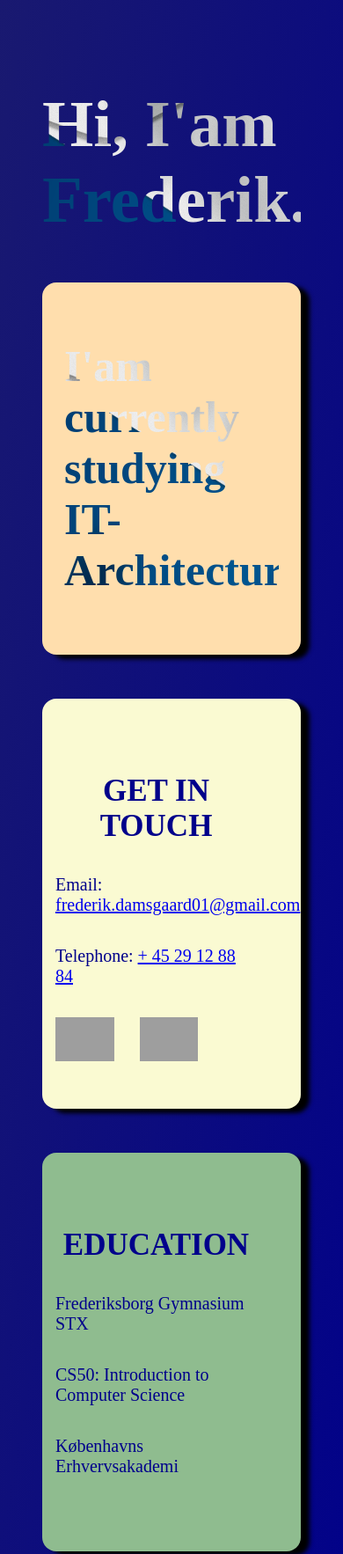
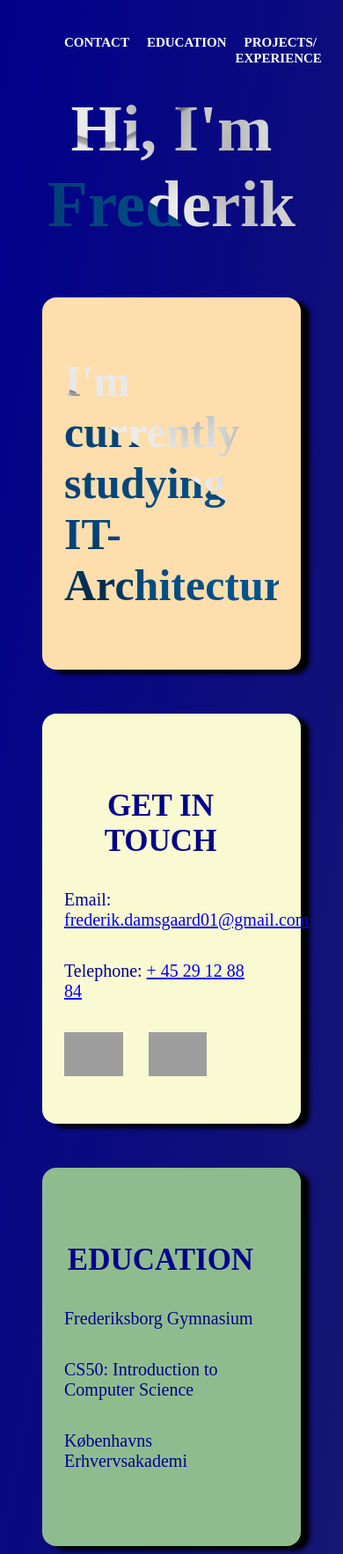
Before and after one commit to Fred062f/portfolio, a plain HTML site: page index.html in a window 390 px wide. Shown: the top 1766 px of the page at 88% size. Drawn offline with Linux system fonts and the light colour scheme; grey boxes are pictures that could not be loaded.

Commit message:
Added navbar

```diff
--- a/index.html
+++ b/index.html
@@ -2,21 +2,30 @@
 <html lang="en">
 <head>
     <meta charset="UTF-8">
-    <title>Portofolio</title>
+    <title>Portfolio</title>
     <meta name="viewport" content="width=device-width, initial-scale=1" />
     <link rel="stylesheet" href="styles.css">
 </head>
 <body>
     <header>
+        <nav>
+            <ul>
+                <li><a href="#contact">Contact</a></li>
+                <li><a href="#education">Education</a></li>
+                <li><a href="#projects">Projects/<br id="newline">Experience</a></li>
+            </ul>
+        </nav>
+    </header>
+    <section class="heading-container">
         <div class="flex-item-left">
-            <h1>Hi, I'am<br id="name">Frederik.</h1>
+            <h1>Hi, I'm<br>Frederik</h1>
         </div>
         <div class="flex-item-right">
-            <h2>I'am<br>currently<br>studying<br>IT-Architecture</h2>
+            <h2>I'm<br>currently<br>studying<br>IT-Architecture</h2>
         </div>
-    </header>
-    <main>
-        <div class="flex-item flex-item-contact">
+    </section>
+    <section class="main-container">
+        <div class="flex-item flex-item-contact" id="contact">
             <h3>Get in touch</h3>
             <ul>
                 <li>Email: <a href="mailto:frederik.damsgaard01@gmail.com">frederik.damsgaard01@gmail.com</a></li>
@@ -25,21 +34,23 @@
                 <a href="https://github.com/Fred062f"><img src="https://pngimg.com/uploads/github/github_PNG40.png" alt="GitHub"></a>
             </ul>
         </div>
-        <div class="flex-item flex-item-education">
+        <div class="flex-item flex-item-education" id="education">
             <h3>Education</h3>
             <ul>
-                <li>Frederiksborg Gymnasium STX</li>
+                <li>Frederiksborg Gymnasium</li>
                 <li>CS50: Introduction to Computer Science</li>
                 <li>Københavns Erhvervsakademi</li>
             </ul>
         </div>
-        <div class="flex-item flex-item-projects">
+        <div class="flex-item flex-item-projects" id="projects">
             <h3>Projects</h3>
             <ul>
                 <li>N/A</li>
                 <li>N/A</li>
             </ul>
+            <h3>Experience</h3>
+            <p>HTML, CSS, Flask, Django,<br>Python, C, JavaScript</p>
         </div>
-    </main>
+    </section>
 </body>
 </html>
--- a/styles.css
+++ b/styles.css
@@ -1,10 +1,39 @@
+html {
+    scroll-behavior: smooth;
+}
+
 body {
-    background-image: linear-gradient(to bottom right, midnightblue, darkblue);
+    background-image: linear-gradient(to bottom right, darkblue, midnightblue);
     background-repeat: no-repeat;
     padding: 15px;
 }
 
-header {
+nav ul {
+    display: flex;
+    justify-content: space-evenly;
+    list-style-type: none;
+}
+
+nav a {
+    color: white;
+    text-decoration: none;
+    font-size: 20px;
+    text-transform: uppercase;
+    font-family: "JetBrains Mono ExtraBold";
+    font-weight: bolder;
+    padding: 10px;
+}
+
+nav a br {
+    display: none;
+}
+
+nav a:hover {
+    color: darkblue;
+    background-color: white;
+}
+
+.heading-container {
     display: flex;
     padding: 25px;
     justify-content: space-around;
@@ -63,38 +92,43 @@ h3 {
     text-transform: uppercase;
 }
 
-ul{
+p {
+    color: darkblue;
+    font-size: 18px;
+}
+
+.main-container ul{
     list-style-type: none;
     margin: 0;
     color: darkblue;
     padding: 0;
 }
 
-ul li {
+.main-container ul li {
     font-size: 20px;
     margin-bottom: 35px;
 }
 
-main {
+.main-container {
     display: flex;
     justify-content: space-evenly;
-
 }
 
 @media (max-width: 800px) {
-    main {
+    .main-container {
         flex-direction: column;
     }
     .flex-item {
         margin: 25px;
-        padding-left: 15px;
+        padding-left: 25px;
         height: fit-content;
     }
-    header {
+    .heading-container {
         flex-direction: column;
     }
     h1 {
         font-size: 85px;
+        text-align: center;
     }
     h2 {
         font-size: 50px;
@@ -102,8 +136,14 @@ main {
     h3 {
         text-align: center;
     }
-    #name {
-        transform: rotate(-90deg);
+    nav {
+        margin-bottom: -75px;
+    }
+    nav a {
+        font-size: 15px;
+    }
+    nav a br {
+        display: block;
     }
 }
 
```
